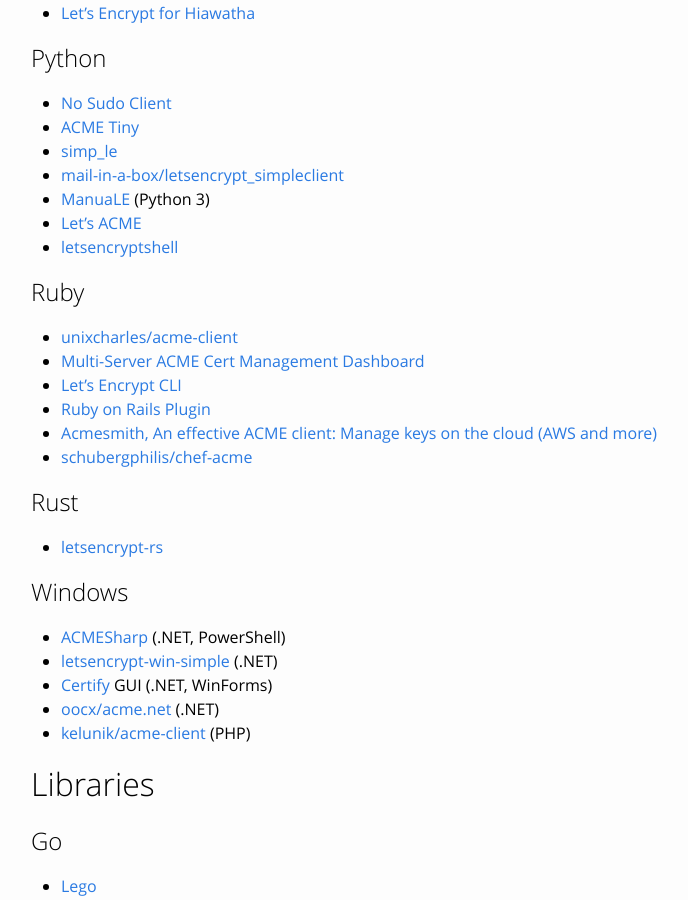
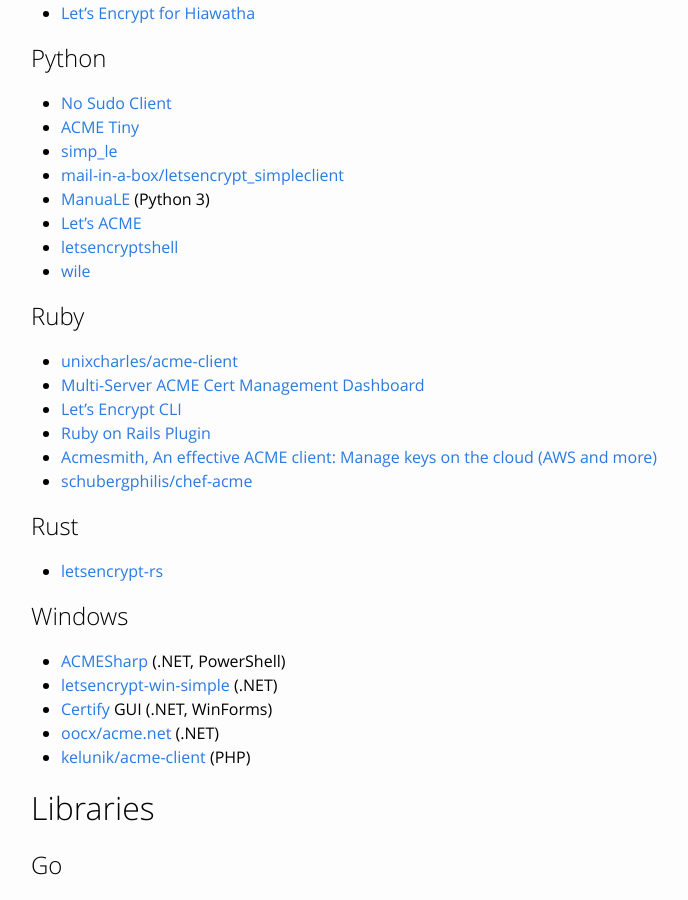
Before and after one commit to snowman1120/website, a Jekyll site: the page built from docs/client-options.md, in a window 1280 px wide and 900 px high, scrolled down 1764 px. Shown: the whole window, without its empty margins (139-827 px from the left). Built offline with Jekyll 4.4.1, drawn with Linux system fonts in a browser that asks for light colours.

Commit message:
add github.com/costela/wile to client-options (#94)

```diff
--- a/docs/client-options.md
+++ b/docs/client-options.md
@@ -81,6 +81,7 @@ third party clients.
 - [ManuaLE](https://github.com/veeti/manuale) (Python 3)
 - [Let's ACME](https://github.com/neurobin/letsacme)
 - [letsencryptshell](https://mojzis.com/software/letsencryptshell/)
+- [wile](https://github.com/costela/wile)
 
 ## Ruby
 
```
